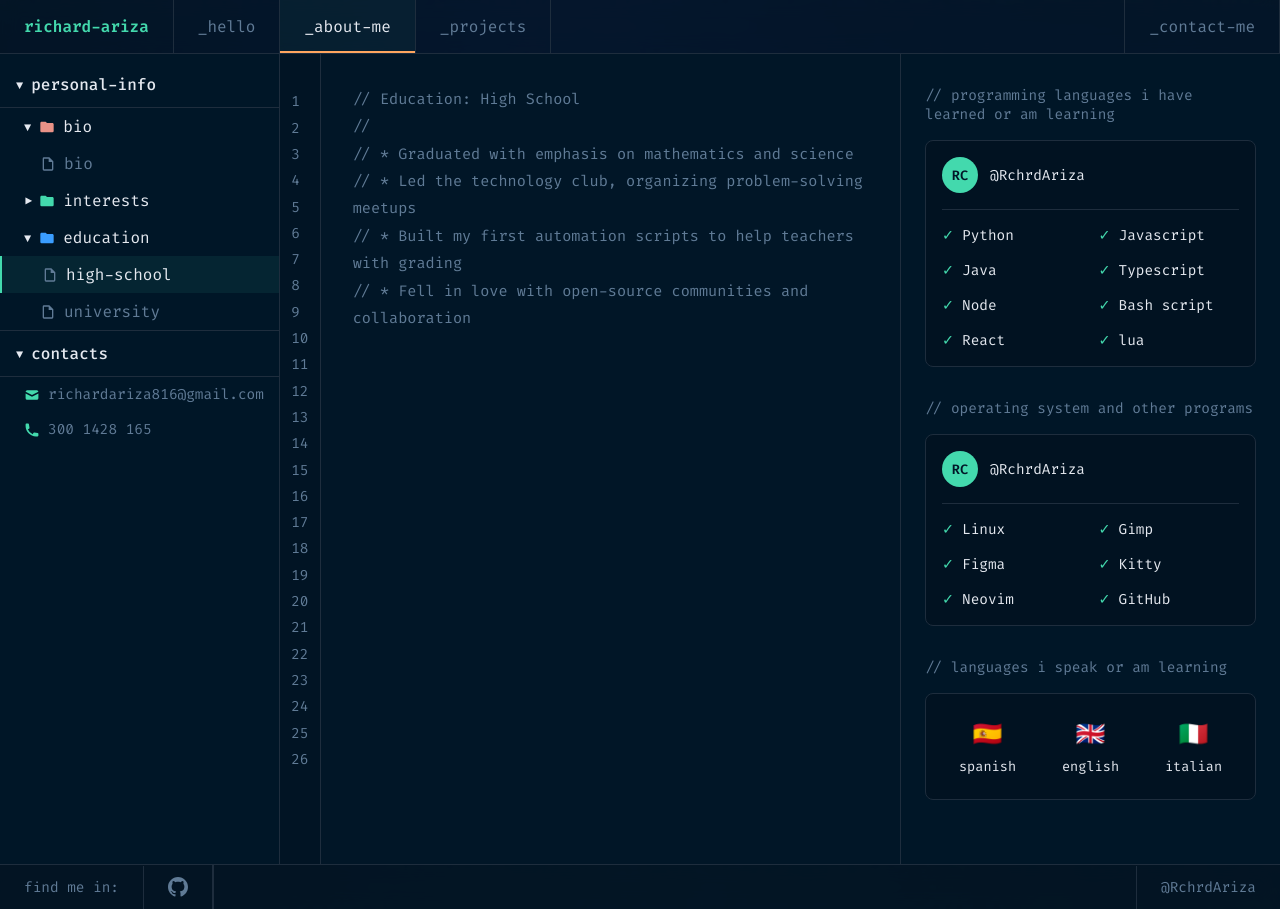
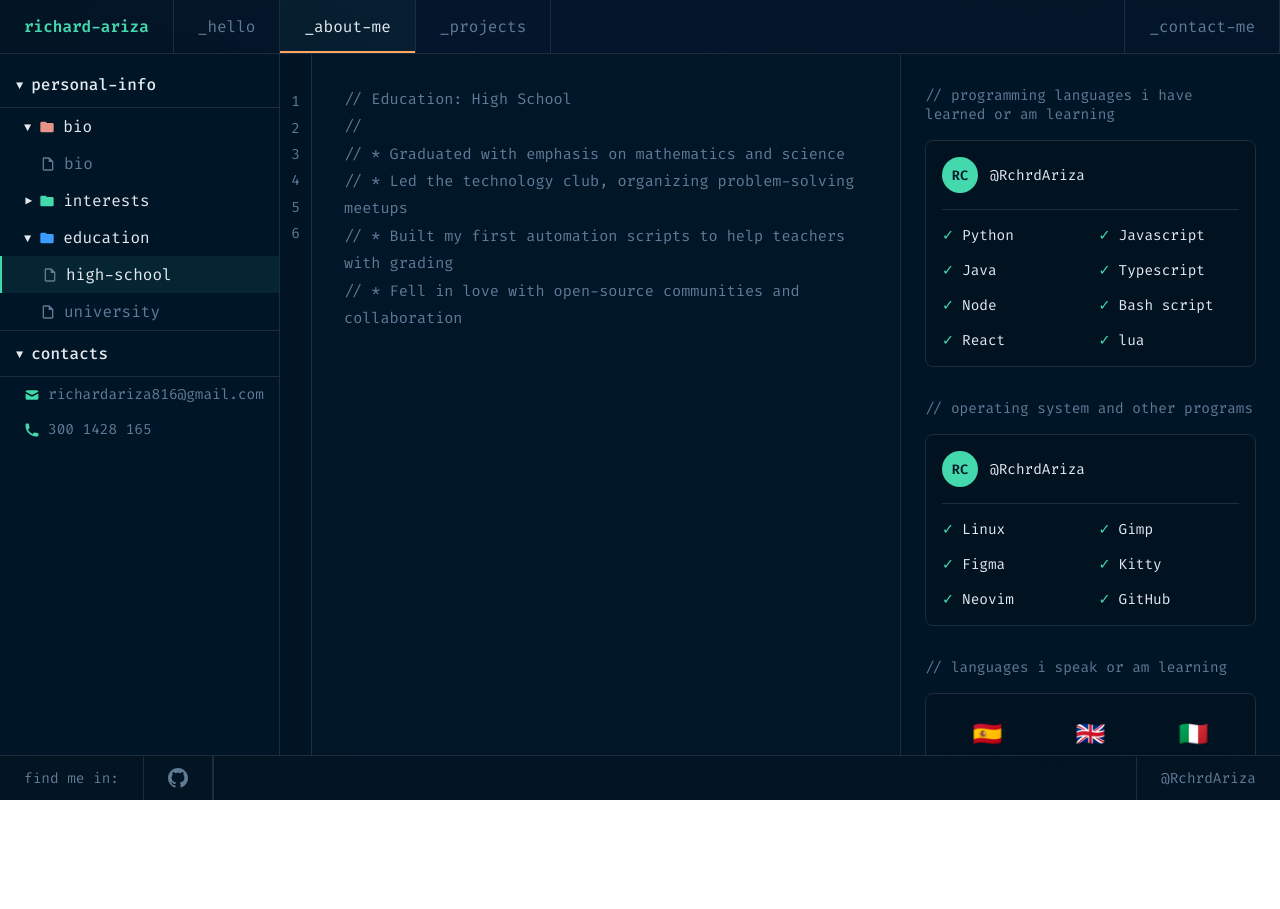
Before and after one commit to RchrdAriza/PortFolio, a plain HTML site: page pages/about.html in a window 1280 px wide. Both pictures are taken after a click on the element "high-school". After the commit the page ends 800 px from the top, so only its background shows below. Drawn offline with Linux system fonts and the light colour scheme.

Commit message:
mejore la visualizacion de about-me

```diff
--- a/css/style.css
+++ b/css/style.css
@@ -25,10 +25,10 @@
   font-family: "Fira Code", "Courier New", monospace;
   background: url("../imgs/fondo.jpg") no-repeat center center / cover;
   color: var(--portfolio-text);
-  min-height: 100vh;
+  height: 100vh;
   display: flex;
   flex-direction: column;
-  overflow-x: hidden;
+  overflow: hidden;
 }
 
 /* Navigation */
@@ -181,6 +181,7 @@
   flex: 1;
   display: flex;
   flex-direction: column;
+  overflow: hidden;
 }
 
 .page-content {
@@ -288,8 +289,9 @@
 /* About Page */
 .about-page {
   flex-direction: row;
-  height: calc(100vh - 120px);
+  height: 100%;
   background-color: var(--portfolio-bg);
+  overflow: hidden;
 }
 
 .sidebar {
@@ -442,7 +444,7 @@
 .content-area {
   flex: 1;
   display: flex;
-  overflow: hidden;
+  overflow-y: auto;
 }
 
 .line-numbers {
@@ -467,7 +469,6 @@
   font-size: 0.95rem;
   line-height: 1.8;
   color: var(--portfolio-muted);
-  overflow-y: auto;
 }
 
 .code-content-panel {
@@ -598,8 +599,9 @@
 /* Projects Page */
 .projects-page {
   flex-direction: row;
-  height: calc(100vh - 120px);
+  height: 100%;
   background-color: var(--portfolio-bg);
+  overflow: hidden;
 }
 
 .projects-content {
@@ -703,6 +705,16 @@
 
 /* Responsive Design */
 @media (max-width: 768px) {
+  body {
+    height: auto;
+    overflow: auto;
+    overflow-x: hidden;
+  }
+
+  main {
+    overflow: visible;
+  }
+
   .nav-toggle {
     display: block;
     margin-left: auto;
--- a/js/app.js
+++ b/js/app.js
@@ -27,6 +27,28 @@
   }
 }
 
+// Genera los números de línea dinámicamente según las <p> del panel activo
+function updateLineNumbers() {
+  const lineNumbersEl = document.getElementById("line-numbers");
+  const activePanel = document.querySelector(".code-content-panel.active");
+  if (!lineNumbersEl || !activePanel) return;
+
+  const lineCount = activePanel.querySelectorAll("p").length;
+  lineNumbersEl.innerHTML = "";
+  for (let i = 1; i <= lineCount; i++) {
+    const div = document.createElement("div");
+    div.textContent = i;
+    lineNumbersEl.appendChild(div);
+  }
+
+  // Sincroniza el scroll del contenido con los números de línea
+  const codeContent = document.querySelector(".code-content");
+  const contentArea = document.querySelector(".content-area");
+  if (codeContent && contentArea) {
+    contentArea.scrollTop = 0;
+  }
+}
+
 function initSidebarContentSwitcher() {
   const fileItems = document.querySelectorAll(
     ".sidebar .sidebar-item.final-item"
@@ -47,6 +69,7 @@
 
       item.classList.add("active");
       targetPanel.classList.add("active");
+      updateLineNumbers();
     });
   });
 }
@@ -104,6 +127,16 @@
   const mainElement = document.querySelector("main"); // El <main> que contiene tus .page-content
 
   initSidebarContentSwitcher();
+  updateLineNumbers();
+
+  // Sincronizar scroll: al hacer scroll en content-area, line-numbers sigue
+  const contentArea = document.querySelector(".content-area");
+  const lineNumbersEl = document.getElementById("line-numbers");
+  if (contentArea && lineNumbersEl) {
+    contentArea.addEventListener("scroll", () => {
+      lineNumbersEl.scrollTop = contentArea.scrollTop;
+    });
+  }
 
   // 1. Función para actualizar el fondo
   function updateNavFooterBackground(activePageId) {
--- a/pages/about.html
+++ b/pages/about.html
@@ -192,34 +192,7 @@
         </div>
 
         <div class="content-area">
-          <div class="line-numbers">
-            <div>1</div>
-            <div>2</div>
-            <div>3</div>
-            <div>4</div>
-            <div>5</div>
-            <div>6</div>
-            <div>7</div>
-            <div>8</div>
-            <div>9</div>
-            <div>10</div>
-            <div>11</div>
-            <div>12</div>
-            <div>13</div>
-            <div>14</div>
-            <div>15</div>
-            <div>16</div>
-            <div>17</div>
-            <div>18</div>
-            <div>19</div>
-            <div>20</div>
-            <div>21</div>
-            <div>22</div>
-            <div>23</div>
-            <div>24</div>
-            <div>25</div>
-            <div>26</div>
-          </div>
+          <div class="line-numbers" id="line-numbers"></div>
           <div class="code-content">
             <div class="code-content-panel active" id="bio-panel">
               <p>// About Richard-Ariza</p>
```
